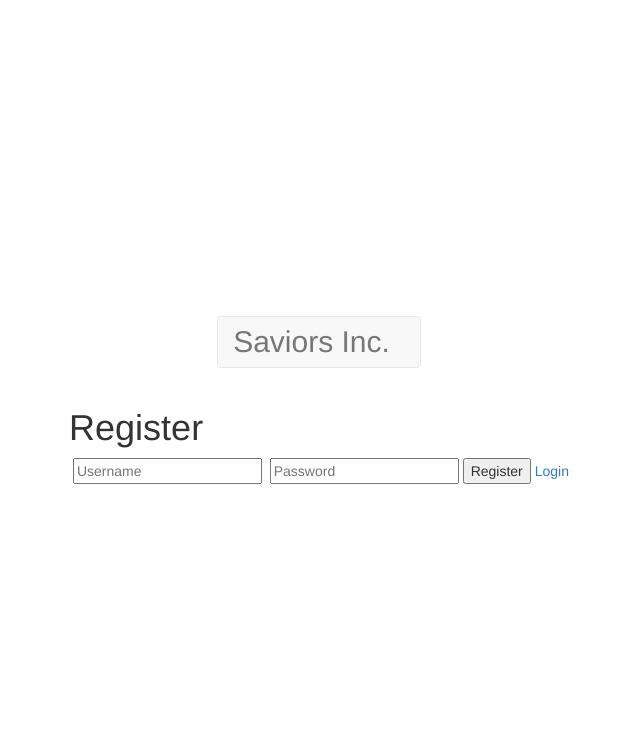
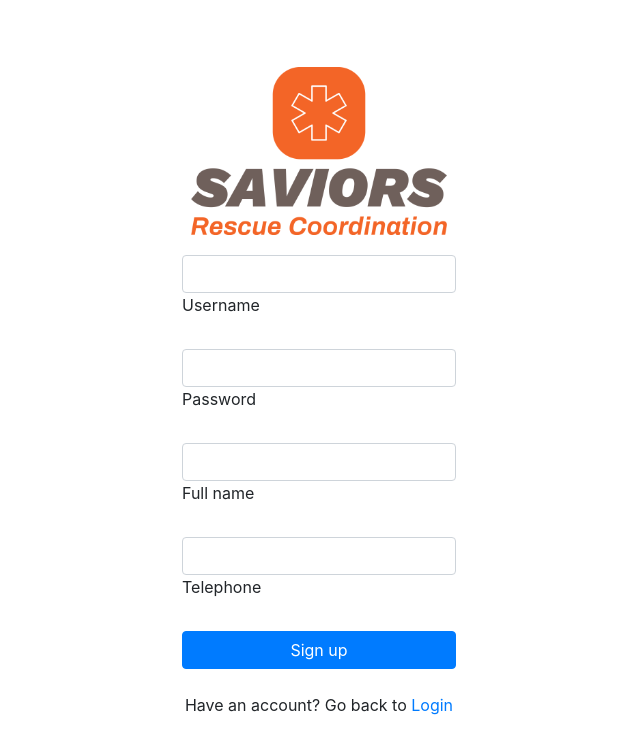
Before and after one commit to VasileiosBardakis/WEB-2023-2024, a website: page register.html in a window 1280 px wide. Shown: the whole page, without its empty margins (321-961 px from the left). Drawn offline with nearby package versions, Linux system fonts and the light colour scheme.

Commit message:
Redesigned login+register

```diff
--- a/register.html
+++ b/register.html
@@ -5,53 +5,75 @@
     <meta charset="utf-8" />
     <meta name="viewport" content="width=device-width, initial-scale=1" />
     <link rel="stylesheet" type="text/css" href="styles.css" />
-    <link rel="stylesheet"
-          href="https://maxcdn.bootstrapcdn.com/bootstrap/3.4.1/css/bootstrap.min.css" />
+
+    <link rel="stylesheet" href="https://stackpath.bootstrapcdn.com/bootstrap/4.5.0/css/bootstrap.min.css">
+    <!-- Include the Bootstrap JS dependencies -->
+    <script src="https://code.jquery.com/jquery-3.5.1.slim.min.js"></script>
+    <script src="https://cdn.jsdelivr.net/npm/@popperjs/core@2.11.6/dist/umd/popper.min.js"></script>
     <script src="https://ajax.googleapis.com/ajax/libs/jquery/3.6.4/jquery.min.js"></script>
-    <script src="https://maxcdn.bootstrapcdn.com/bootstrap/3.4.1/js/bootstrap.min.js"></script>
-
+    <!-- Include the Bootstrap JS file -->
+    <script src="https://stackpath.bootstrapcdn.com/bootstrap/4.5.0/js/bootstrap.min.js"></script>
     <style>
     </style>
   </head>
 
 <body>
-    <nav class="navbar navbar-default nav-background">
-        <div class="container-fluid">
-            <div class="navbar-header">
-                <a class="navbar-brand" href="register.html">
+    <!-- Pills content -->
+    <div class="logo">
+        <img src="/logo-no-background.png" alt="SAVIORS Rescue Coordination logo">
+    </div>
 
-                    <!--
-                        <img
-                      src=""
-                      alt="My logo"
-                      class="headerLogo"
-                    />
-                     -->
-                    <div style="font-size: 3rem">Saviors Inc.</div>
-                </a>
+    <!-- REGISTER -->
+    <div class="tab-pane" id="pills-register" role="tabpanel" aria-labelledby="tab-register">
+        <form>
+          <!-- Username input -->
+          <div class="form-outline mb-4">
+            <input type="text" id="username" class="form-control" />
+            <label class="form-label" for="username">Username</label>
           </div>
+
+          <!-- Password input -->
+          <div class="form-outline mb-4">
+            <input type="password" id="password" class="form-control" />
+            <label class="form-label" for="password">Password</label>
           </div>
-    </nav>
 
-    <div class="register">
-        <h1>Register</h1>
-        <form action="/register" method="post">
-            <label for="username"></label>
-            <input type="text" name="username" placeholder="Username" id="username" required>
+          <!-- Repeat Password input -->
+          <!-- <div class="form-outline mb-4">
+            <input type="password" id="registerRepeatPassword" class="form-control" />
+            <label class="form-label" for="registerRepeatPassword">Repeat password</label>
+          </div> -->
 
-            <label for="password"></label>
-            <input type="password" name="password" placeholder="Password" id="password" required>
+          <!-- Name input -->
+          <div class="form-outline mb-4">
+            <input type="text" id="name" class="form-control" />
+            <label class="form-label" for="name">Full name</label>
+          </div>
 
-            <button type="button" onclick="register()">Register</button>
-            <a href="/">Login</a>
+          <!-- Telephone input -->
+          <div class="form-outline mb-4">
+            <input type="text" id="telephone" class="form-control" />
+            <label class="form-label" for="telephone">Telephone</label>
+          </div>
+
+          <!-- TODO: Position in map?? -->
+
+          <!-- Submit button -->
+          <button type="button" onclick="register()" class="btn btn-primary btn-block mb-4">Sign up</button>
+
+          <!-- Login buttons -->
+          <div class="text-center">
+            <p>Have an account? Go back to <a href="/">Login</a></p>
+          </div>
+
           <div id="error-message"></div>
-
-
 
           <script>
               function register() {
                 var username = document.getElementById('username').value;
                 var password = document.getElementById('password').value;
+                var name = document.getElementById('name').value;
+                var telephone = document.getElementById('telephone').value;
                 var errorMessageElement = document.getElementById('error-message');
 
                 var xhttp = new XMLHttpRequest();
@@ -71,7 +93,7 @@
                   }
                 };
 
-                    var data = JSON.stringify({ username: username, password: password });
+                var data = JSON.stringify({ username: username, password: password, name: name, telephone: telephone });
                 xhttp.send(data);
               }
           </script>
```
Also changed, not shown: login.html (+36 -38 lines). Lines whose indentation alone changed are shown as unchanged.
